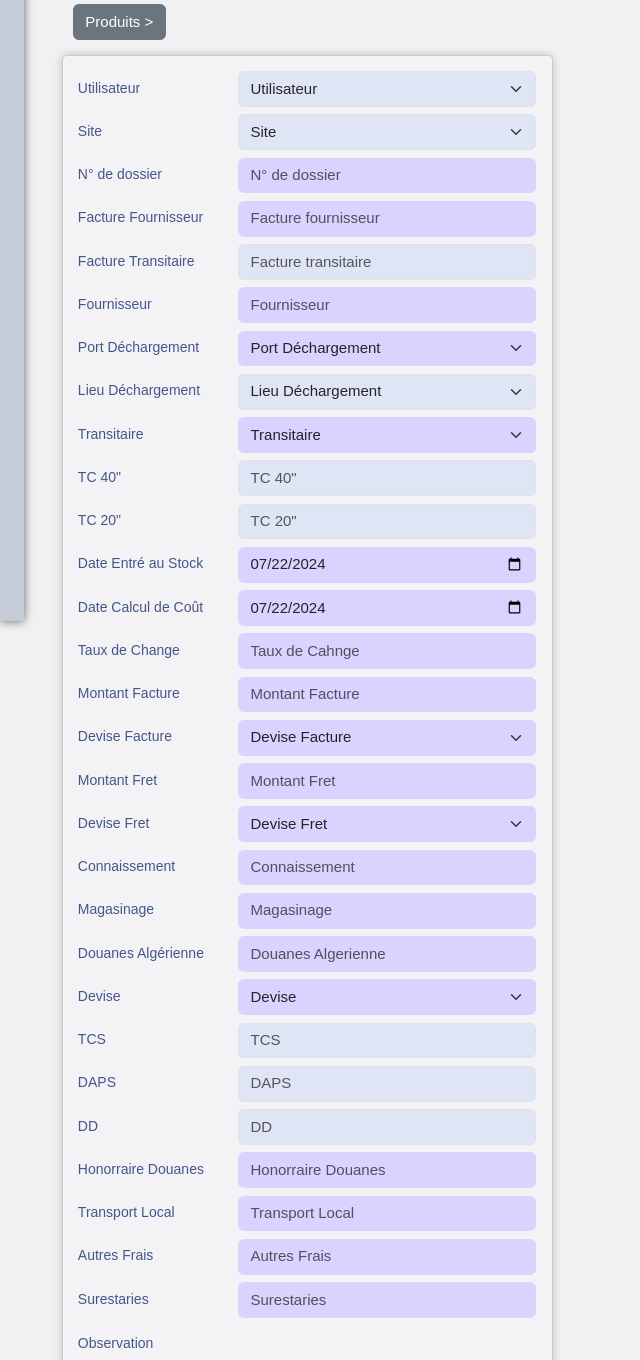
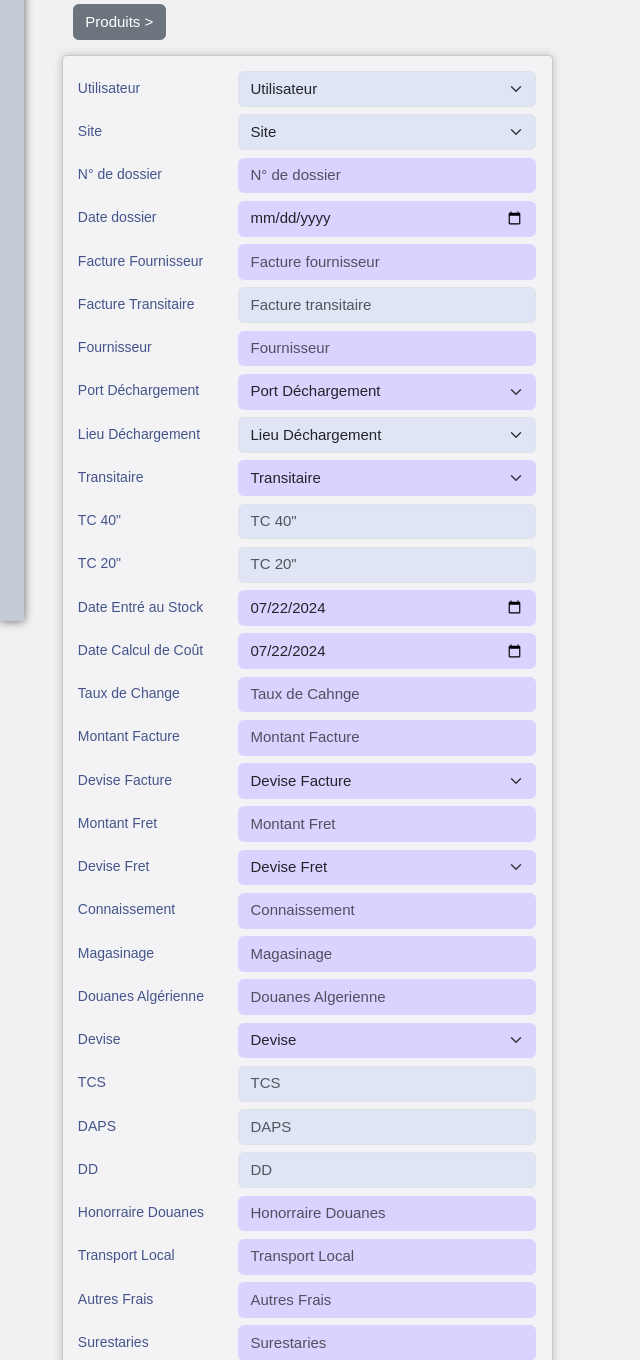
Before and after one commit to BensHamou/import_folder, a Django app: page /report/create/ in a window 1280 px wide. Shown: the part 179-1539 px from the top of the page, without its empty margins (0-640 px from the left). Run offline with Django 4.2, Linux system fonts and the light colour scheme; the visitor is signed in with stand-in values (Sample User, id 1); data comes from the database, SQL or seed files in the repository; data that the repository does not hold is empty; some libraries are stand-ins or nearby versions; some web fonts are replaced.

Commit message:
add date_folder

```diff
--- a/report/forms.py
+++ b/report/forms.py
@@ -81,7 +81,7 @@ class BudgetCostForm(ModelForm):
 class ReportForm(ModelForm):
     class Meta:
         model = Report
-        fields = ['creator', 'ref_folder', 'site', 'fournisseur', 'fournisseur_id', 'n_facture', 'lieu_decharge', 'port_decharge', 'transitor', 'n_facture2',
+        fields = ['creator', 'ref_folder', 'date_folder', 'site', 'fournisseur', 'fournisseur_id', 'n_facture', 'lieu_decharge', 'port_decharge', 'transitor', 'n_facture2',
                   'tc_40', 'tc_20', 'date_in_stock', 'date_calc_cost', 'exchange_rate', 'facture_amount', 'facture_fees', 'fret_currency', 'facture_currency',
                   'ladding_bill', 'shopping', 'customs', 'tcs', 'daps', 'dd', 'customs_honorary', 'local_transport', 'other_fees', 'surestaries'
                   , 'local_currency', 'observation']
@@ -90,6 +90,7 @@ class ReportForm(ModelForm):
     creator = forms.ModelChoiceField(queryset=User.objects.all(), widget=forms.Select(attrs=getAttrs('select2')), empty_label="Utilisateur")
     # n_report = forms.IntegerField(widget=forms.NumberInput(attrs= getAttrs('controlReq','N° Rapport')))
     ref_folder = forms.CharField(widget=forms.TextInput(attrs=getAttrs('controlReq','N° de dossier')))
+    date_folder = forms.DateField(widget=forms.DateInput(attrs=getAttrs('dateReq','Date dossier')))
 
     site = forms.ModelChoiceField(queryset=Site.objects.all(), widget=forms.Select(attrs= getAttrs('select2')), empty_label="Site")
 
--- a/report/models.py
+++ b/report/models.py
@@ -66,6 +66,7 @@ class Report(models.Model):
 
     n_report = models.IntegerField(blank=True, null=True)
     ref_folder = models.CharField(max_length=150)
+    date_folder = models.DateField(blank=True, null=True)
 
     fournisseur_id = models.IntegerField()
     fournisseur = models.CharField(max_length=255)
--- a/report/templates/report/list_reports.html
+++ b/report/templates/report/list_reports.html
@@ -48,6 +48,7 @@ Liste des rapports
                     <thead style="border-bottom: 2px solid #45558A;">
                         <tr style="vertical-align: middle; color: #45558A;">
                             <th>N° de dossier</th>
+                            <th>Date dossier</th>
                             <th>Utilisateur</th>
                             <th class="d-none d-lg-table-cell" style="width: 10vw;">Date de création</th>
                             <th>Fournisseur</th>
@@ -65,6 +66,7 @@ Liste des rapports
                         {% for report in page %}
                         <tr style="color: #0C2858;">
                             <td onclick="window.location='{% url 'view_report' report.id %}{% if request.GET.page %}?page={{ request.GET.page }}{% else %}?page=1{% endif %}{% if request.GET.page_size %}&page_size={{ request.GET.page_size }}{% endif %}{% if request.GET.search %}&search={{ request.GET.search }}{% endif %}{% if request.GET.start_date %}&start_date={{ request.GET.start_date }}{% endif %}{% if request.GET.end_date %}&end_date={{ request.GET.end_date }}{% endif %}{% if request.GET.site %}&site={{ request.GET.site }}{% endif %}{% if request.GET.state %}&state={{ request.GET.state }}{% endif %}'"  style="cursor: pointer;">{{ report.ref_folder }}</td>
+                            <td onclick="window.location='{% url 'view_report' report.id %}{% if request.GET.page %}?page={{ request.GET.page }}{% else %}?page=1{% endif %}{% if request.GET.page_size %}&page_size={{ request.GET.page_size }}{% endif %}{% if request.GET.search %}&search={{ request.GET.search }}{% endif %}{% if request.GET.start_date %}&start_date={{ request.GET.start_date }}{% endif %}{% if request.GET.end_date %}&end_date={{ request.GET.end_date }}{% endif %}{% if request.GET.site %}&site={{ request.GET.site }}{% endif %}{% if request.GET.state %}&state={{ request.GET.state }}{% endif %}'"  style="cursor: pointer;">{% if report.date_folder %}{{ report.date_folder }}{% else %}/{% endif %}</td>
                             <td onclick="window.location='{% url 'view_report' report.id %}{% if request.GET.page %}?page={{ request.GET.page }}{% else %}?page=1{% endif %}{% if request.GET.page_size %}&page_size={{ request.GET.page_size }}{% endif %}{% if request.GET.search %}&search={{ request.GET.search }}{% endif %}{% if request.GET.start_date %}&start_date={{ request.GET.start_date }}{% endif %}{% if request.GET.end_date %}&end_date={{ request.GET.end_date }}{% endif %}{% if request.GET.site %}&site={{ request.GET.site }}{% endif %}{% if request.GET.state %}&state={{ request.GET.state }}{% endif %}'"  style="cursor: pointer;">{{ report.creator }}</td>
                             <td class="d-none d-lg-table-cell" onclick="window.location='{% url 'view_report' report.id %}{% if request.GET.page %}?page={{ request.GET.page }}{% else %}?page=1{% endif %}{% if request.GET.page_size %}&page_size={{ request.GET.page_size }}{% endif %}{% if request.GET.search %}&search={{ request.GET.search }}{% endif %}{% if request.GET.start_date %}&start_date={{ request.GET.start_date }}{% endif %}{% if request.GET.end_date %}&end_date={{ request.GET.end_date }}{% endif %}{% if request.GET.site %}&site={{ request.GET.site }}{% endif %}{% if request.GET.state %}&state={{ request.GET.state }}{% endif %}'"  style="cursor: pointer;">{{ report.date_created|date:"d/m/Y H:i" }}</td>
                             <td onclick="window.location='{% url 'view_report' report.id %}{% if request.GET.page %}?page={{ request.GET.page }}{% else %}?page=1{% endif %}{% if request.GET.page_size %}&page_size={{ request.GET.page_size }}{% endif %}{% if request.GET.search %}&search={{ request.GET.search }}{% endif %}{% if request.GET.start_date %}&start_date={{ request.GET.start_date }}{% endif %}{% if request.GET.end_date %}&end_date={{ request.GET.end_date }}{% endif %}{% if request.GET.site %}&site={{ request.GET.site }}{% endif %}{% if request.GET.state %}&state={{ request.GET.state }}{% endif %}'"  style="cursor: pointer;">{{ report.fournisseur }}</td>
--- a/report/templates/report/report_form.html
+++ b/report/templates/report/report_form.html
@@ -68,6 +68,23 @@ Rapport
                                 {% if form.ref_folder.errors %}
                                     <div style="color: red;">
                                         {% for error in form.ref_folder.errors %}
+                                            *{{ error }}
+                                        {% endfor %}
+                                    </div>
+                                {% endif %}
+                            </div>
+                        </div>
+                    </div>
+                </div>
+                <div class="col-lg-12 col-md-12 col-sm-12 mb-2">
+                    <div class="form-group row">
+                        <label class="col-sm-4 col-form-label labelCustom" for="date_folder">Date dossier</label>
+                        <div class="col-sm-8">
+                            <div class="form-outline">
+                                {{ form.date_folder }}
+                                {% if form.date_folder.errors %}
+                                    <div style="color: red;">
+                                        {% for error in form.date_folder.errors %}
                                             *{{ error }}
                                         {% endfor %}
                                     </div>
```
Also changed, not shown: report/templates/report/report_details.html (+8 -0 lines).
